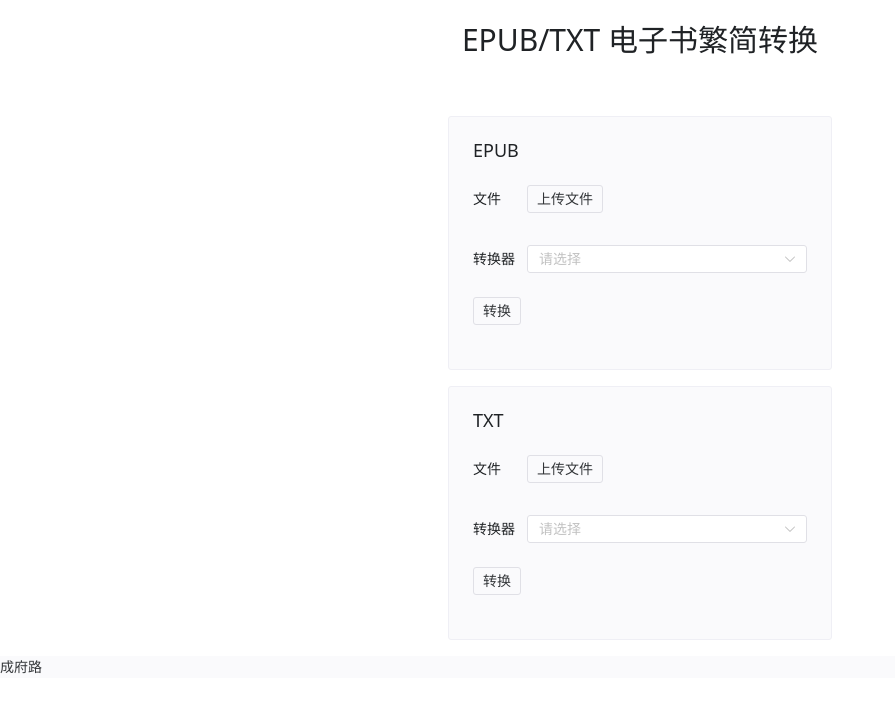
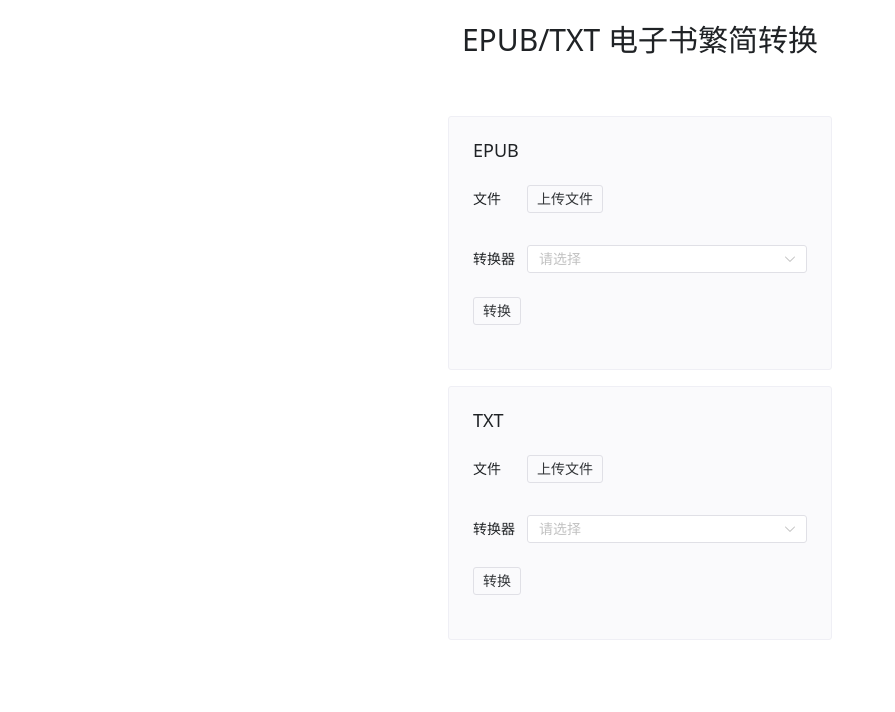
Before and after one commit to lvzhenbo/nuxt-app, a Nuxt app: page / in a window 1280 px wide. Shown: the top 712 px of the page, without its empty margins (0-895 px from the left). Built offline with nearby package versions, Linux system fonts and the light colour scheme.

Commit message:
feat: 更新依赖

```diff
--- a/app.vue
+++ b/app.vue
@@ -37,7 +37,7 @@
           </NForm>
         </NCard>
       </NLayoutContent>
-      <NLayoutFooter>成府路</NLayoutFooter>
+      <!-- <NLayoutFooter>成府路</NLayoutFooter> -->
     </NLayout>
   </NConfigProvider>
   <!-- <div>
```
Also changed, not shown: package.json (+4 -4 lines).
